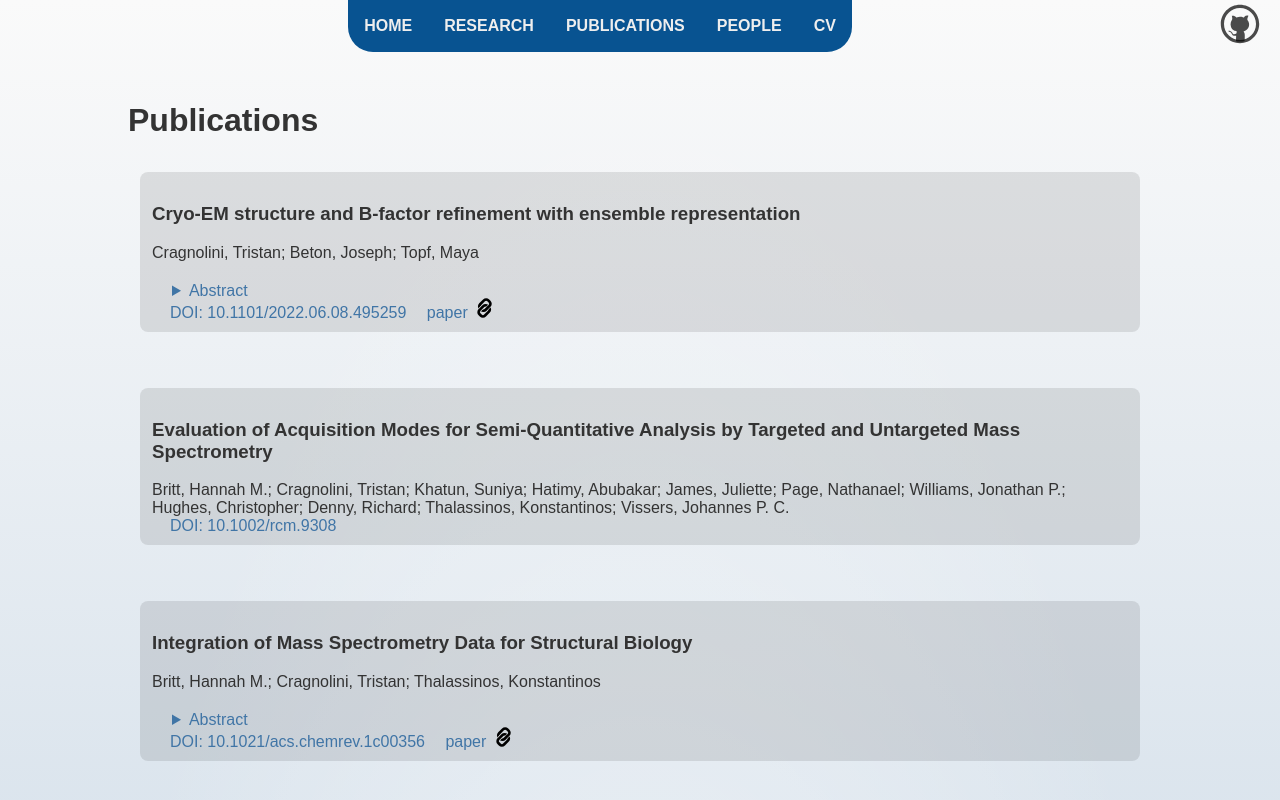
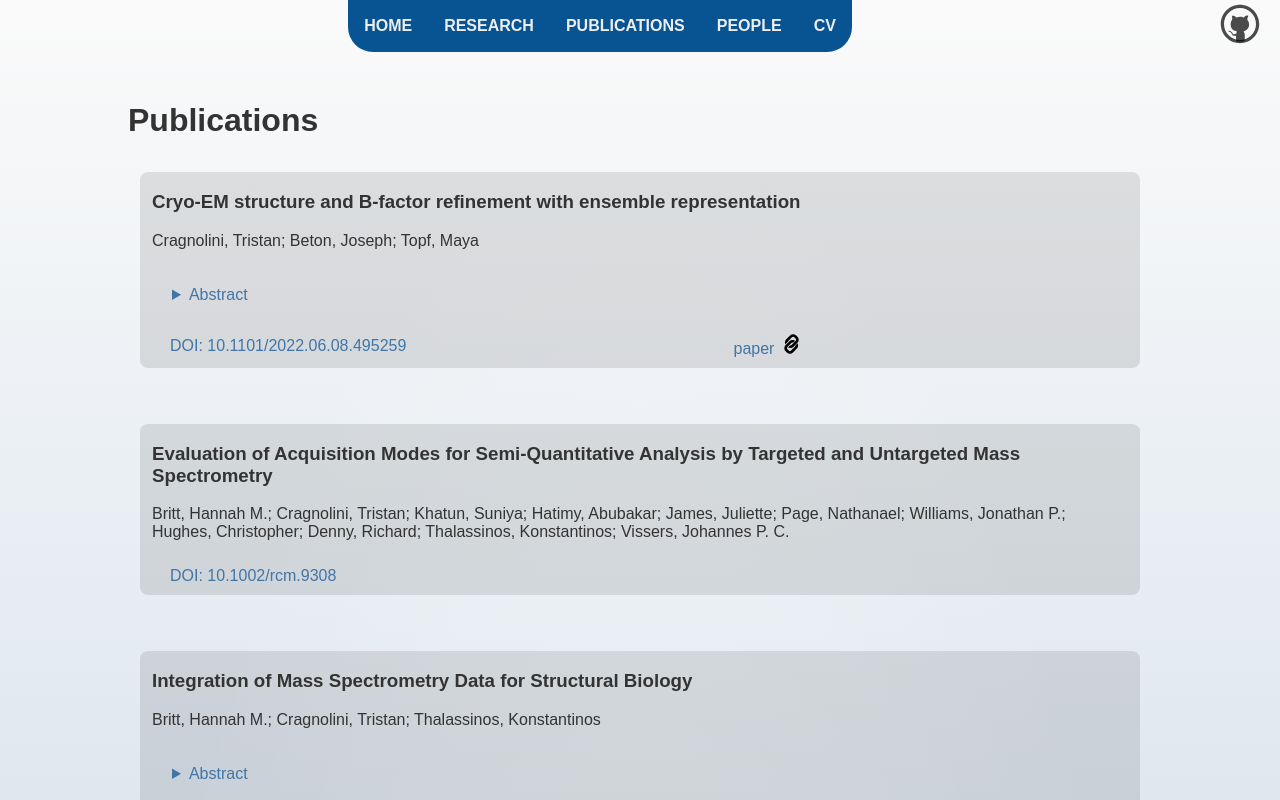
Before and after one commit to tc427/tc427.github.io, a SvelteKit app: page /publications in a window 1280 px wide. Shown: the top 800 px of the page. Built offline with nearby package versions, Linux system fonts and the light colour scheme.

Commit message:
Add dimensions badge to publication page

```diff
--- a/src/routes/publications/+page.svelte
+++ b/src/routes/publications/+page.svelte
@@ -1,7 +1,12 @@
 <script>
 	import Publication from './Publication.svelte';
 	import { publications } from '../publications.js';
+	import { browser as isThisaBrowser } from '$app/environment';
 </script>
+
+{#if isThisaBrowser}
+<script async src="https://badge.dimensions.ai/badge.js" charset="utf-8"></script>
+{/if}
 
 <main>
 <h1>Publications</h1>
--- a/src/routes/publications/Publication.svelte
+++ b/src/routes/publications/Publication.svelte
@@ -47,6 +47,10 @@
 			<img src={link_img} alt="publication link" height="20vh" />
 		</a>
 		{/if}
+		{#if DOI}
+			<span class="__dimensions_badge_embed__" data-doi="{DOI}" data-style="small_circle"></span>
+		{/if}
+
 	</footer>
 </section>
 
@@ -59,8 +63,11 @@ summary {
 	color: var(--color-theme-1);
 }
 .tile {
+	display: flex;
+	flex-direction: column;
+	justify-content: space-between;
 	background-color: rgba(0, 0, 0, 0.1);
-	padding: 12px;
+	padding: 0px 12px;
 	margin: 12px;
 	border-radius: 8px;
 	position: relative;
@@ -69,12 +76,18 @@ summary {
 	display: inline;
 }
 .tile footer {
-	position: absolute;
 	padding: 5px;
 	margin: 5px;
-	bottom: 0;
+}
+footer {
+	display: flex;
+	flex-direction: row;
+	justify-content: space-between;
 }
 footer a {
-margin: 8px;
+	margin: auto 8px;
+}
+.__dimensions_badge_embed__ {
+	display: inline;
 }
 </style>
```
